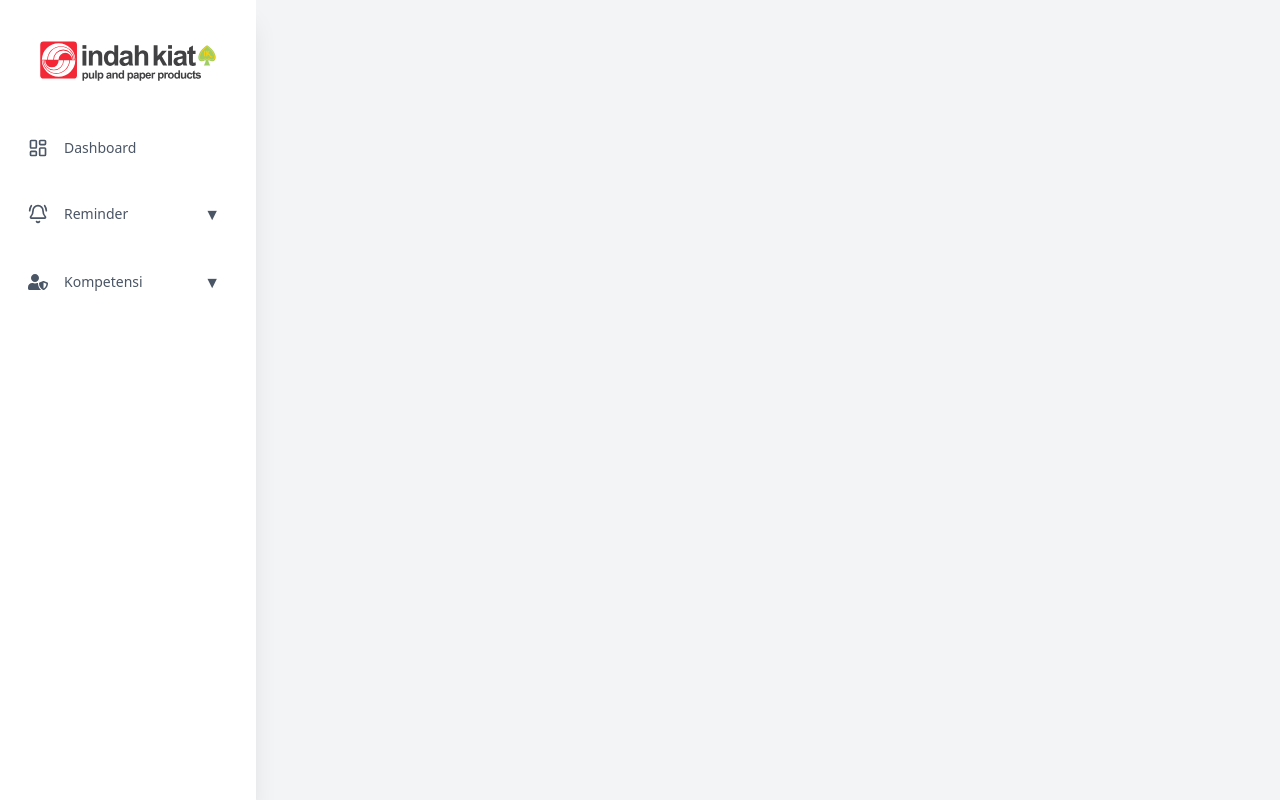
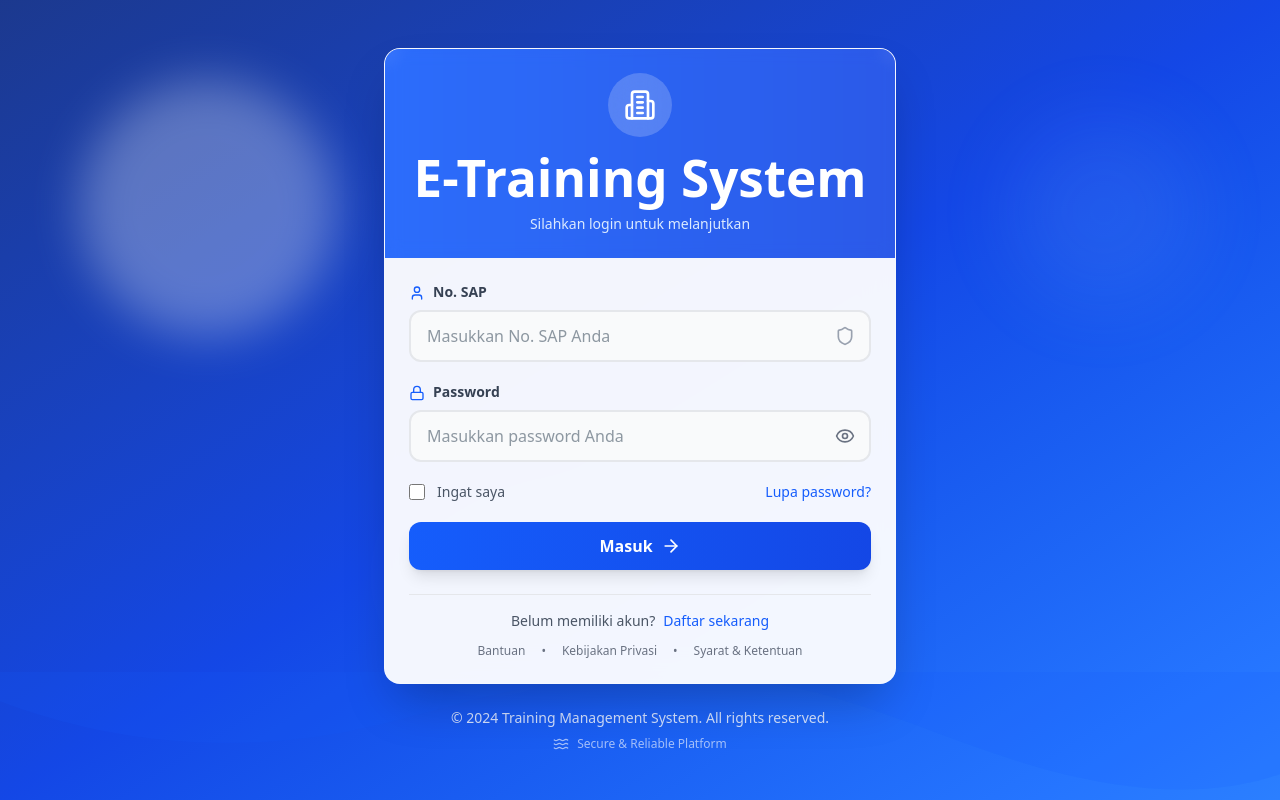
Before and after one commit to Fadlamazaya/jobtraining-app, a React (Vite) app: page / in a window 1280 px wide. Built offline with nearby package versions, Linux system fonts and the light colour scheme.

Commit message:
perubahan sidebar

```diff
--- a/index.html
+++ b/index.html
@@ -4,7 +4,7 @@
     <meta charset="UTF-8" />
     <link rel="icon" type="image/png" href="public\images\logokecil.png" />
     <meta name="viewport" content="width=device-width, initial-scale=1.0" />
-    <title>Notifikasi</title>
+    <title>E-Training System</title>
     <script src="https://cdn.jsdelivr.net/npm/@tailwindcss/browser@4"></script>
   </head>
   <body>
--- a/src/App.jsx
+++ b/src/App.jsx
@@ -1,7 +1,7 @@
 import React from "react";
 import { Routes, Route, Navigate } from "react-router-dom";
 import MainLayout from "./layouts/MainLayout";
-import Dashboard from "./pages/Dashbaord";
+import Dashbaord from "./pages/Dashbaord";
 import Reminder from "./pages/reminder";
 import Kompetensi from "./pages/Kompetensi";
 import ReminderFo from "./pages/ReminderFo";
@@ -23,11 +23,9 @@ import ApprovalPage from "./pages/HalamanAdmintr/ApprovalPage";
 function App() {
   return (
     <Routes>
-      <Route path="/" element={<MainLayout />}>
-
-
+      <Route element={<MainLayout />}>
         {/* child routes */}
-        <Route path="dashboard" element={<Dashboard />} />
+        <Route path="Dashboard" element={<Dashbaord />} />
         <Route path="Reminder" element={<Reminder />} />
         <Route path="Kompetensi" element={<Kompetensi />} />
         <Route path="Reminder/FO" element={<ReminderFo />} />
--- a/src/components/Sidebar.jsx
+++ b/src/components/Sidebar.jsx
@@ -28,8 +28,8 @@ const Sidebar = () => {
         {/* Dashboard */}
         <div className="mb-6 space-y-2">
           <NavLink
-            to="/dashboard"
-            className={`flex items-center gap-4 px-3 py-2.5 rounded-lg transition-all duration-200 ${isActive("/dashboard")
+            to="/Dashboard"
+            className={`flex items-center gap-4 px-3 py-2.5 rounded-lg transition-all duration-200 ${isActive("/Dashboard")
                 ? "bg-blue-600 !text-white shadow-md"
                 : "!text-gray-600 hover:bg-blue-100 hover:!text-blue-800"
               }`}
--- a/src/pages/Dashbaord.jsx
+++ b/src/pages/Dashbaord.jsx
@@ -1,6 +1,6 @@
 import React from "react";
 
-export default function Dashboard() {
+export default function Dashbaord() {
   return (
     <div className="p-6">
       <h1 className="text-2xl font-bold text-blue-700">Halaman Dashboard</h1>
```
